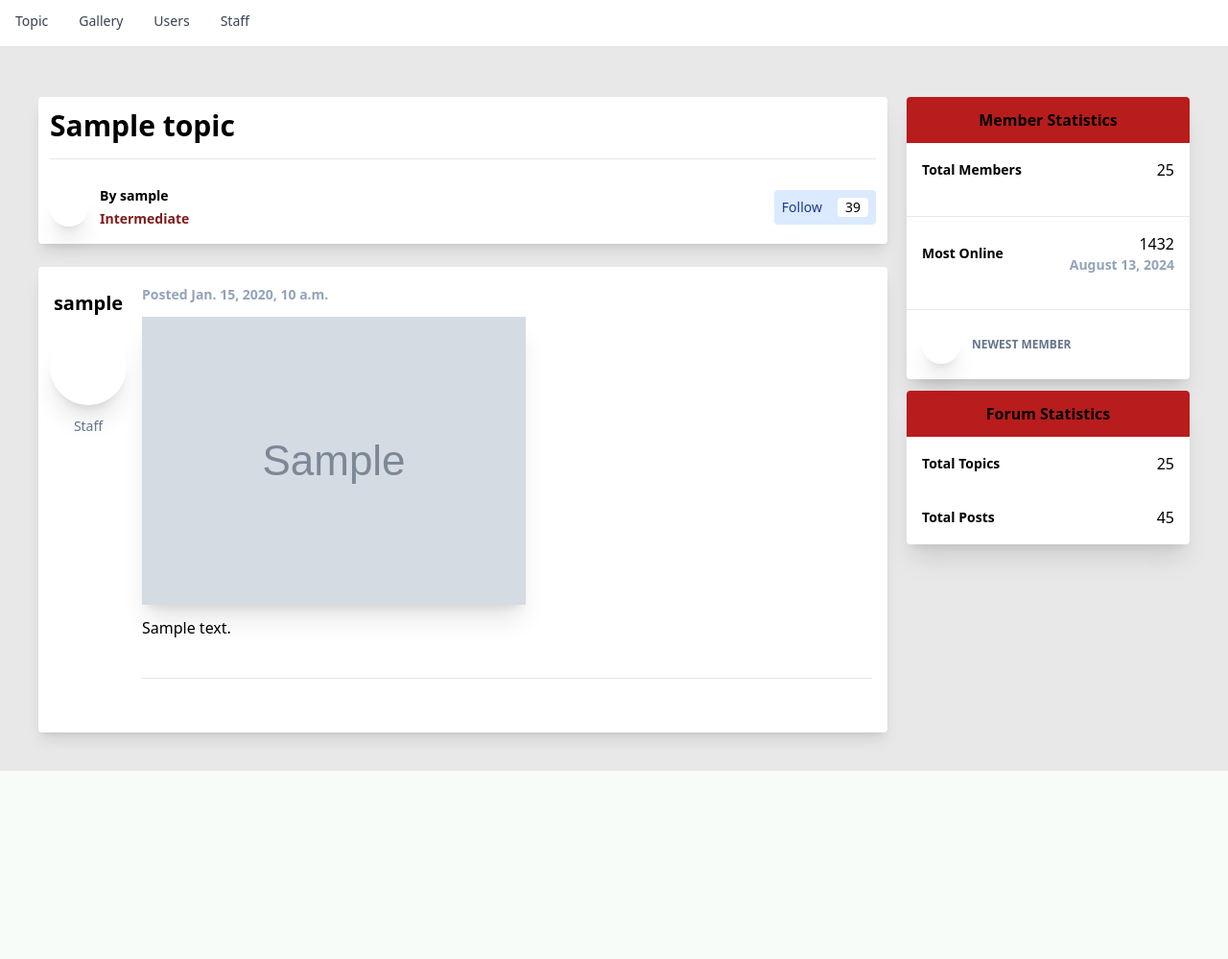
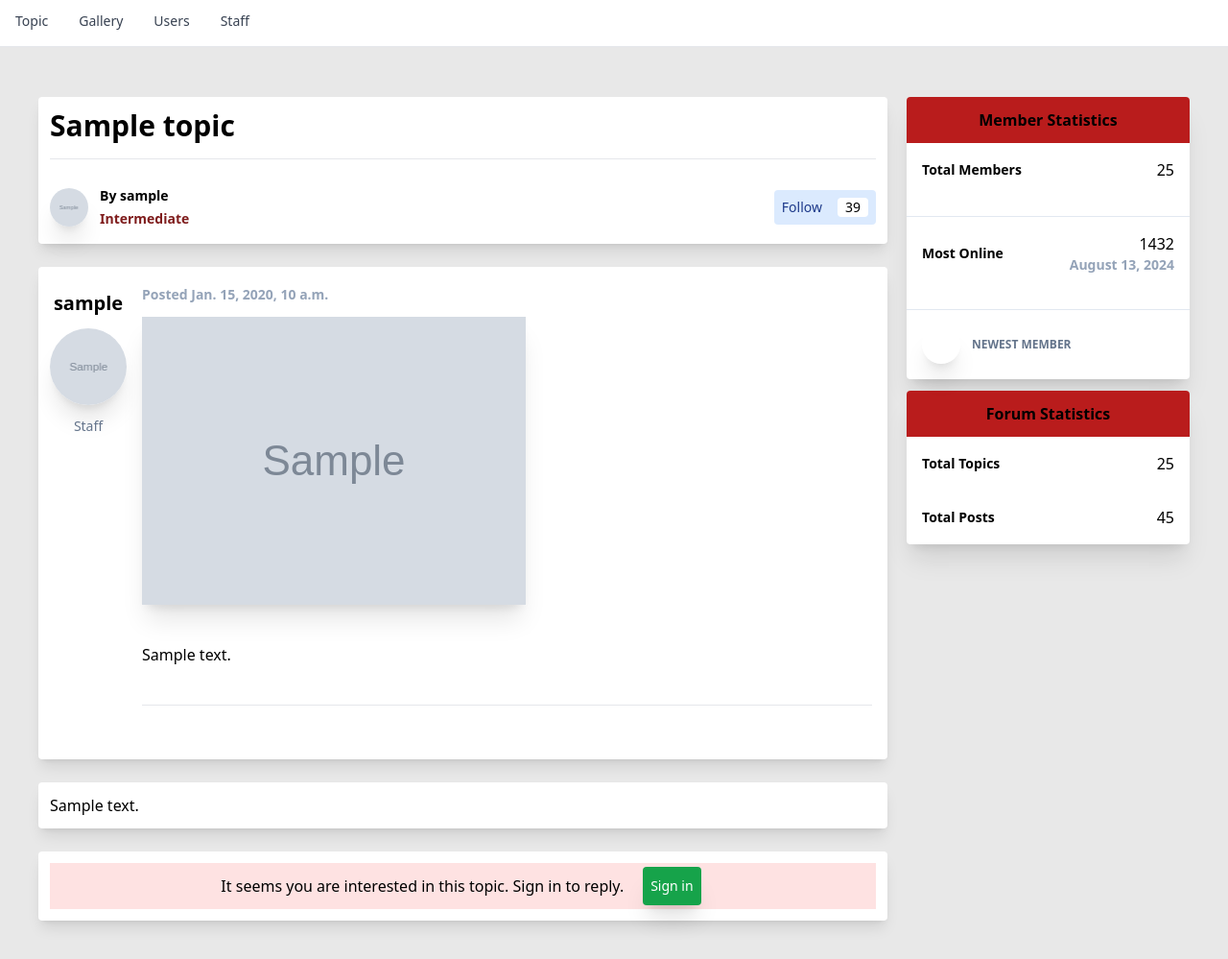
Before and after one commit to royye6/yodel-animation-forum, a Django app: a page that uses content/templates/content/topic.html in a window 1280 px wide. Shown: the part 156-1155 px from the top of the page at 96% size. Before the commit the page ends 959 px from the top, so only its background shows below. Run offline with Django 5.2, Linux system fonts and the light colour scheme; tables that the repository leaves empty hold one stand-in row (values such as "Sample post"); grey boxes marked "Sample" are stand-in pictures; some libraries are stand-ins or nearby versions.

Commit message:
add reply to topic post and view all replies related to specific post

```diff
--- a/content/forms.py
+++ b/content/forms.py
@@ -1,12 +1,16 @@
 from django import forms
 from django.forms import FileInput
-from .models import Topic
+from .models import Topic, Reply
 
 
 class StaffTopicForm(forms.ModelForm):
     class Meta:
         model = Topic
         fields = ['title', 'content', 'file', 'is_pinned']
+
+        widgets = {
+            'image': FileInput(attrs={"onchange": "loadFile(event)", "class": "upload"})
+        }
 
 
 class UserTopicForm(forms.ModelForm):
@@ -15,5 +19,15 @@
         fields = ['title', 'content', 'file']
 
         widgets = {
-            'image': FileInput(attrs={"onchange": "loadFile(event)", "class": "upload"})
+            'file': FileInput(attrs={"onchange": "loadFile(event)", "class": "upload"})
         }
+
+
+class ReplyForm(forms.ModelForm):
+    class Meta:
+        model = Reply
+        fields = ['content', 'reply_file']
+
+        widgets = {
+            'reply_file': FileInput(attrs={"onchange": "loadFile(event)", "class": "upload"})
+        }
--- a/content/templates/content/topic.html
+++ b/content/templates/content/topic.html
@@ -15,7 +15,7 @@
                         <div class="p-3">
                             <div class="flex flex-row justify-between items-center">
                                 <div class="flex space-x-2 items-center justify-center">
-                                    <div class="h-10 w-10 rounded-full bg-[url({{ topic.user.file.url }})] bg-no-repeat bg-center bg-cover shadow-xl"></div>
+                                    <div class="h-10 w-10 rounded-full bg-[url({{ topic.user.profile.image.url }})] bg-no-repeat bg-center bg-cover shadow-xl"></div>
                                     <div class="flex flex-col gap-1 p-1">
                                         <span class="text-sm font-bold">By {{ topic.user }}</span>
                                         <span class="text-sm text-red-900 font-bold">{{ topic.user.profile.status }}</span>
@@ -32,36 +32,32 @@
                     {% if signed_in %}
                     <div class="flex justify-end space-x-4">
                         <a href="" class="mt-8 text-slate-600 hover:text-green-600 font-bold">Start new topic</a>
-                        <button type="button" class="mt-6 shadow-xl focus:outline-none text-white bg-green-600 hover:bg-green-800 focus:ring-4 focus:ring-green-300 font-medium text-sm px-5 py-2.5 me-1 mb-2 dark:bg-green-500 dark:hover:bg-green-700 dark:focus:ring-green-800 rounded"><a href="{% url 'newtopic' %}">Reply to this topic</a></button>
+                        <button type="button" class="mt-6 shadow-xl focus:outline-none text-white bg-green-600 hover:bg-green-800 focus:ring-4 focus:ring-green-300 font-medium text-sm px-5 py-2.5 me-1 mb-2 dark:bg-green-500 dark:hover:bg-green-700 dark:focus:ring-green-800 rounded"><a href="#reply_to_post">Reply to this topic</a></button>
                     </div>
                     {% else %}
                     {% endif %}
                     <div class="topics mt-6 h-content bg-white shadow-lg rounded flex p-3 space-x-3">
-
                        <div class="prof space-y-3 flex flex-col items-center justify-center h-44">
                             <span class="font-bold text-xl">{{ topic.user }}</span>
-                            <div class="h-20 w-20 rounded-full bg-[url({{ topic.user.file.url }})] bg-no-repeat bg-center bg-cover shadow-xl"></div>
+                            <div class="h-20 w-20 rounded-full bg-[url({{ topic.user.profile.image.url }})] bg-no-repeat bg-center bg-cover shadow-xl"></div>
                             {% if topic.user.is_staff %}
                                 <span class="text-sm text-slate-500">Staff</span>
                             {% else %}
                                 <span class="text-sm text-slate-500">Member</span>
                             {% endif %}
-
                        </div>
-
                        <div class="p-1 space-y-3 w-full">
                             <div>
                                 <span class="font-bold text-sm text-slate-400">Posted {{ topic.created_at }}</span>
                             </div>
                             {% if is_image %}
-                                <img src="{{ topic.file.url }}" class="mb-10 shadow-xl">
+                                <div><img src="{{ topic.file.url }}" class="mb-10 shadow-xl"></div>
                             {% elif is_video %}
                                 <video width="320" height="240" controls>
                                     <source src="{{ topic.file.url }}" type="video/mp4">
                                     <source src="{{ topic.file.url }}" type="video/webm">
                                 </video>
                             {% else %}
-
                             {% endif %}
                             <div class="">
                                 <p>{{ topic.content }}</p>
@@ -69,10 +65,35 @@
                             <div>
                                 <hr class="bg-slate-200 mt-10 mb-10">
                             </div>
+                       </div>
+                    </div>
 
-                       </div>
+                    {% for reply in replies %}
+                    <div class="topics mt-6 h-content bg-white shadow-lg rounded flex p-3 space-x-3" id="reply_to_post">
+                        {{ reply.content }}
+                    </div>
+                    {% endfor %}
 
+                    <div class="replies mt-6 h-content bg-white shadow-lg rounded flex p-3 space-x-3 w-full" id="reply_to_post">
+                    {% if signed_in %}
+                        <div class="flex justify-end space-x-4 mt-6 mb-6">
+                            <form method="POST" enctype="multipart/form-data">
+                                {% csrf_token %}
+                                {{ reply_form|crispy }}
+                                <div class="mt-4  flex justify-between">
+                                    <span class="text-slate-400 font-bold text-sm">Max total size: 10MB</span>
+                                    <button type="submit" class="shadow-xl focus:outline-none text-white bg-green-600 hover:bg-green-800 focus:ring-4 focus:ring-green-300 font-medium text-sm px-5 py-2.5 me-1 mb-2 dark:bg-green-500 dark:hover:bg-green-700 dark:focus:ring-green-800 rounded">Reply</button>
+                                </div>
+                            </form>
+                        </div>
+                    {% else %}
+                        <div class="p-1 flex gap-5 items-center justify-center bg-red-100 w-full">
+                            <p>It seems you are interested in this topic. Sign in to reply.</p>
+                            <button type="submit" class="shadow-xl focus:outline-none text-white bg-green-600 hover:bg-green-800 focus:ring-4 focus:ring-green-300 font-medium text-sm px-2 py-2.5 me-1 dark:bg-green-500 dark:hover:bg-green-700 dark:focus:ring-green-800 rounded"><a href="{% url 'login' %}">Sign in</a></button>
+                        </div>
+                    {% endif %}
                     </div>
+
                 </div>
 
                 <div class="rightpanel space-y-3 rounded max-md:w-full w-1/4">
--- a/content/views.py
+++ b/content/views.py
@@ -2,11 +2,11 @@
 from django.shortcuts import render, redirect
 from django.contrib.auth.decorators import login_required
 from users.models import Profile
-from .forms import StaffTopicForm, UserTopicForm
+from .forms import StaffTopicForm, UserTopicForm, ReplyForm
 from django.contrib import messages
 from django.db import IntegrityError
 from django.http import JsonResponse
-from .models import Topic
+from .models import Topic, Reply
 from .serializers import TopicSerializer
 from django.core.paginator import Paginator, PageNotAnInteger, EmptyPage
 from rest_framework import status
@@ -26,6 +26,7 @@
         form = StaffTopicForm(request.POST, request.FILES)
     else:
         form = UserTopicForm(request.POST, request.FILES)
+
 
     if request.method == 'POST':
             if form.is_valid():
@@ -61,13 +62,35 @@
     video_extensions = ('.mp4', '.webm')
     is_image = topic.file.name.endswith(image_extensions)
     is_video = topic.file.name.endswith(video_extensions)
+    reply_form = ReplyForm(request.POST, request.FILES)
+    replies = Reply.objects.filter(topic=topic)
+
+    if request.method == 'POST':
+        if reply_form.is_valid():
+            try:
+                reply = reply_form.save(commit=False)
+                reply.user = request.user
+                reply.topic_id = topic.id
+                if 'reply_file' in request.FILES:
+                    uploaded_file = request.FILES['reply_file']
+                    reply.reply_file = uploaded_file
+                reply.save()
+                messages.success(request, "Reply sent successfully!")
+
+            except IntegrityError as e:
+                messages.error(request, "An error occurred. Please check your uploaded data")
+                print(e)
+
+    # print(replies)
 
     context = {
         "profile": profile,
         "signed_in": request.user.is_authenticated,
         "topic": topic,
         "is_image": is_image,
-        "is_video": is_video
+        "is_video": is_video,
+        "reply_form": reply_form,
+        "replies": replies
     }
     return render(request, 'content/topic.html', context)
 
--- a/core/templates/home/home.html
+++ b/core/templates/home/home.html
@@ -28,9 +28,9 @@
                         {% partialdef topics_partial inline=True %}
                             {% for topic in topics_page %}
                             {% if forloop.last %}
-                            <ol hx-get="{% url 'topics_list' %}?page={{ topics_page.next_page_number }}" hx-trigger="revealed" hx-swap="afterend" hx-indicator=".htmx-indicator">
+                                <ol hx-get="{% url 'topics_list' %}?page={{ topics_page.next_page_number }}" hx-trigger="revealed" hx-swap="afterend" hx-indicator=".htmx-indicator">
                             {% else %}
-                            <ol>
+                                <ol>
                             {% endif %}
                             {% if topic.is_pinned %}
                                     <li class="h-content p-3 flex flex-row justify-left space-x-3 border-b border-gray-100">
@@ -54,7 +54,7 @@
                                             </li>
                                         </ul>
                                     </li>
-                                {% else %}
+                            {% else %}
                                     <li class="h-content p-3 flex flex-row justify-left space-x-3 border-b border-gray-100">
                                         <div class="w-3/4 flex flex-col justify-center">
                                             <a href="{% url 'topic_detail' topic.slug %}"><h4 class="font-extrabold">{{ topic.title }}</h4></a>
--- a/users/admin.py
+++ b/users/admin.py
@@ -20,7 +20,7 @@
 
 class ReplyAdmin(admin.ModelAdmin):
     search_fields = ['user__username', 'id']
-    list_display = ['id', 'topic', 'reply_file', 'content', 'created_at']
+    list_display = ['id', 'user', 'topic', 'reply_file', 'content', 'created_at']
 
 
 admin.site.register(User, UserAdmin)
--- a/users/models.py
+++ b/users/models.py
@@ -28,7 +28,7 @@
     user = models.OneToOneField(User, on_delete=models.CASCADE)
     image = models.FileField(default='default.png', upload_to=user_directory_path, null=True, blank=True)
     full_name = models.CharField(max_length=300, null=True, blank=True)
-    status = models.CharField(choices=STATUS, null=True, blank=True)
+    status = models.CharField(max_length=20, choices=STATUS, null=True, blank=True)
     followers = models.IntegerField(default=0)
     following = models.IntegerField(default=0)
     posts = models.IntegerField(default=0)
```
Also changed, not shown: content/templates/content/newtopic.html (+1 -22 lines), yodel/settings.py (+18 -11 lines), content/migrations/0001_initial.py, content/migrations/0002_initial.py, users/migrations/0001_initial.py.
